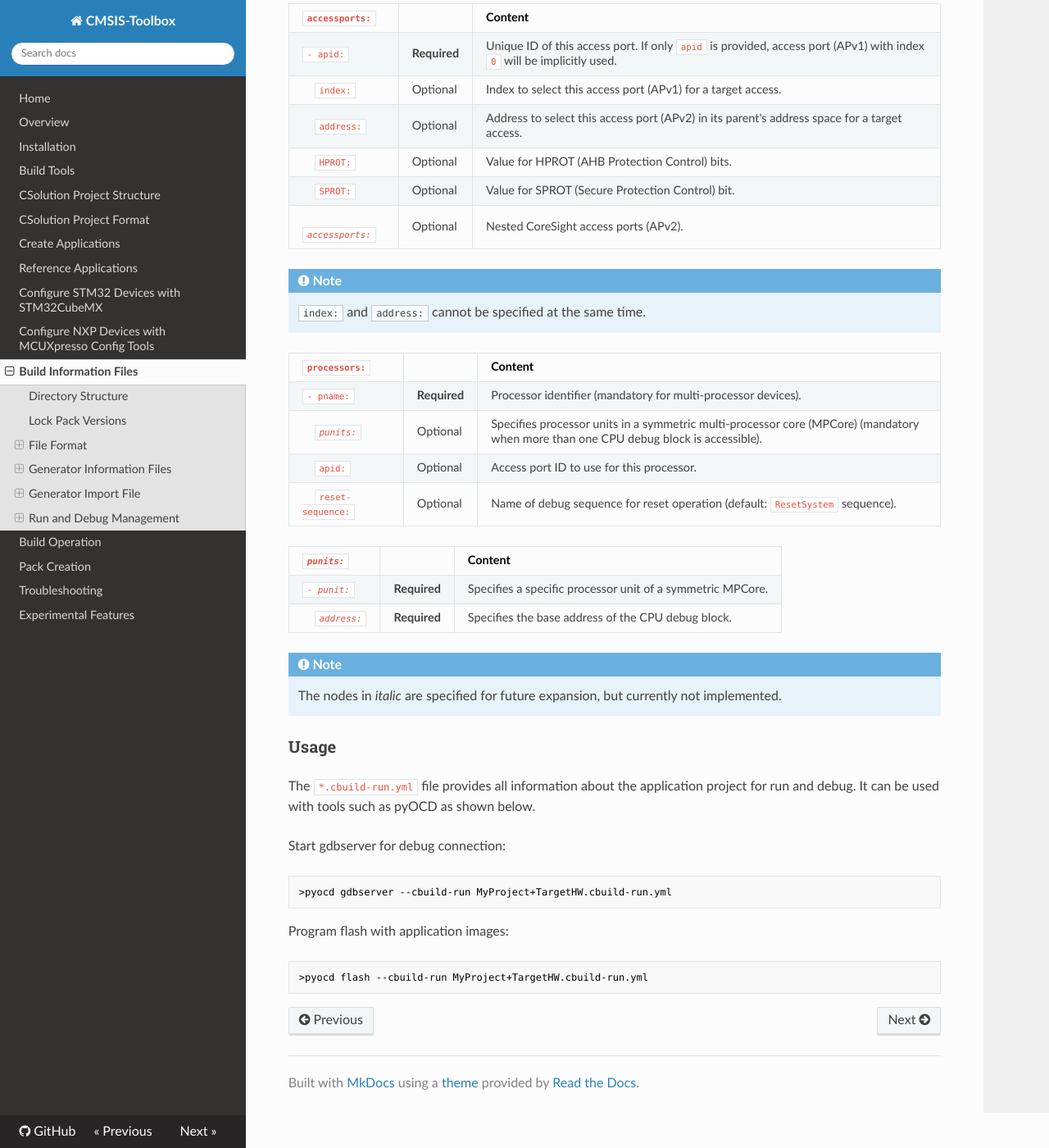
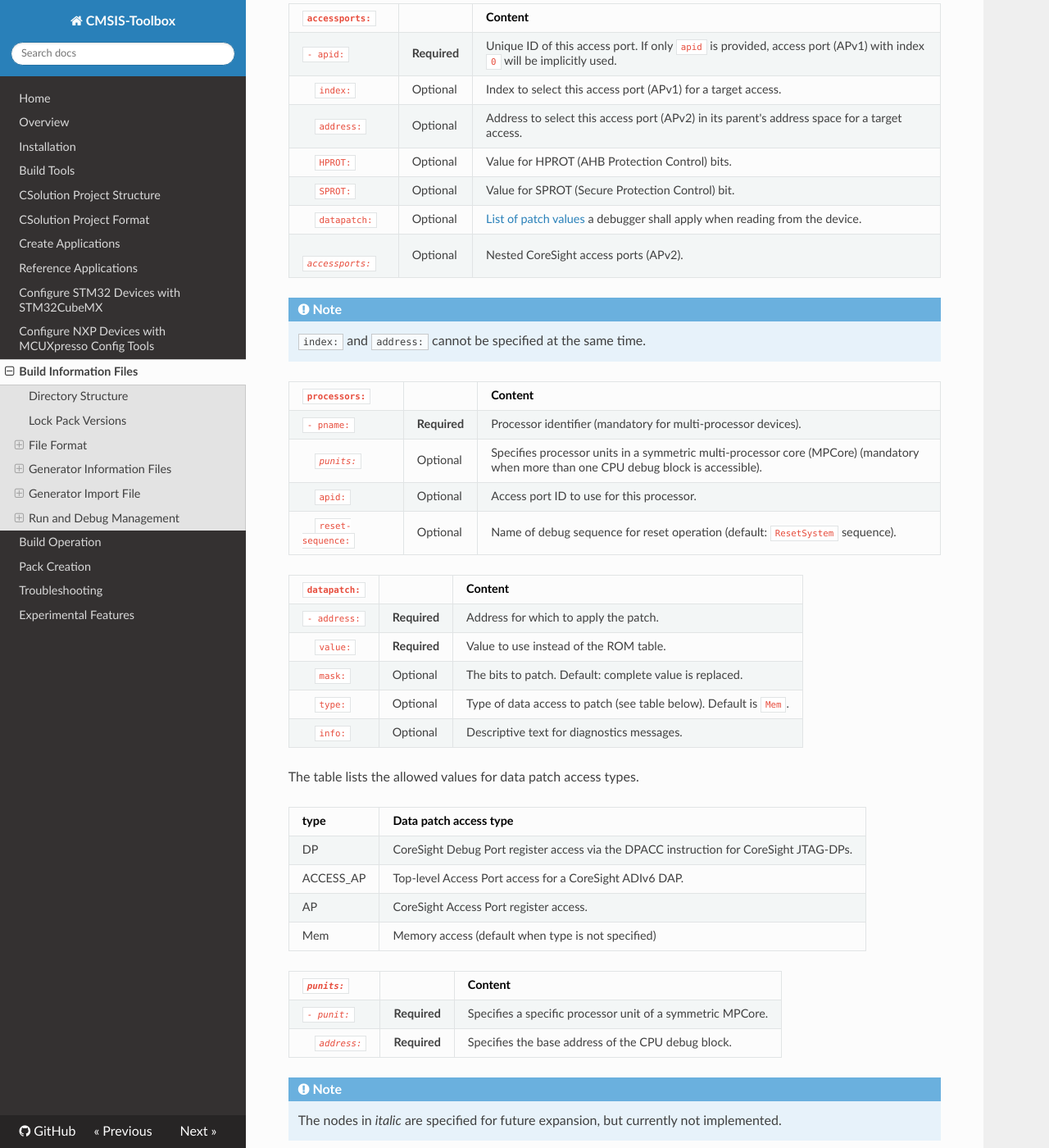
Before and after one commit to Open-CMSIS-Pack/cmsis-toolbox, an MkDocs documentation site: the page built from docs/YML-CBuild-Format.md, in a window 1280 px wide and 1400 px high, scrolled down 26461 px. Shown: the whole window at 82% size. Built offline with MkDocs 1.6.1, drawn with Linux system fonts in a browser that asks for light colours; nearby versions of some CDN libraries.

Commit message:
debug-topology: datapatch added (see https://github.com/Open-CMSIS-Pack/devtools/issues/2045)

```diff
--- a/docs/YML-CBuild-Format.md
+++ b/docs/YML-CBuild-Format.md
@@ -1112,7 +1112,7 @@ debug-topology:
 &nbsp;&nbsp;&nbsp; `processors:`                  |   Optional   | Map of `pname` identifiers to access port IDs (mandatory for multi-processor devices).
 &nbsp;&nbsp;&nbsp; `swj:`                         |   Optional   | Device allows switching between Serial Wire Debug (SWD) and JTAG protocols (`true` or `false`).
 &nbsp;&nbsp;&nbsp; `dormant:`                     |   Optional   | Device requires the dormant state to switch debug protocols (`true` or `false`).
-&nbsp;&nbsp;&nbsp; `sdf:`                         |   Optional   | [System Description File (`*.sdf`)](https://open-cmsis-pack.github.io/Open-CMSIS-Pack-Spec/main/html/sdf_pg.html) specified in the [DFP](https://open-cmsis-pack.github.io/Open-CMSIS-Pack-Spec/main/html/pdsc_family_pg.html#element_debugconfig).
+&nbsp;&nbsp;&nbsp; *`sdf:`*                       |   Optional   | [System Description File (`*.sdf`)](https://open-cmsis-pack.github.io/Open-CMSIS-Pack-Spec/main/html/sdf_pg.html) specified in the [DFP](https://open-cmsis-pack.github.io/Open-CMSIS-Pack-Spec/main/html/pdsc_family_pg.html#element_debugconfig).
 
 `debugports:`                                     |              | Content
 :-------------------------------------------------|--------------|:------------------------------------
@@ -1130,6 +1130,7 @@ debug-topology:
 &nbsp;&nbsp;&nbsp; `address:`                     |   Optional   | Address to select this access port (APv2) in its parent's address space for a target access.
 &nbsp;&nbsp;&nbsp; `HPROT:`                       |   Optional   | Value for HPROT (AHB Protection Control) bits.
 &nbsp;&nbsp;&nbsp; `SPROT:`                       |   Optional   | Value for SPROT (Secure Protection Control) bit.
+&nbsp;&nbsp;&nbsp; `datapatch:`                   |   Optional   | [List of patch values](https://open-cmsis-pack.github.io/Open-CMSIS-Pack-Spec/main/html/pdsc_family_pg.html#element_dbg_datapatch) a debugger shall apply when reading from the device.
 &nbsp;&nbsp;&nbsp; *`accessports:`*               |   Optional   | Nested CoreSight access ports (APv2).
 
 !!! Note
@@ -1141,6 +1142,23 @@ debug-topology:
 &nbsp;&nbsp;&nbsp; *`punits:`*                    |   Optional   | Specifies processor units in a symmetric multi-processor core (MPCore) (mandatory when more than one CPU debug block is accessible).
 &nbsp;&nbsp;&nbsp; `apid:`                        |   Optional   | Access port ID to use for this processor.
 &nbsp;&nbsp;&nbsp; `reset-sequence:`              |   Optional   | Name of debug sequence for reset operation (default: `ResetSystem` sequence).
+
+`datapatch:`                                      |              | Content
+:-------------------------------------------------|--------------|:------------------------------------
+`- address:`                                      |**Required**  | Address for which to apply the patch.
+&nbsp;&nbsp;&nbsp; `value:`                       |**Required**  | Value to use instead of the ROM table.
+&nbsp;&nbsp;&nbsp; `mask:`                        |   Optional   | The bits to patch. Default: complete value is replaced.
+&nbsp;&nbsp;&nbsp; `type:`                        |   Optional   | Type of data access to patch (see table below). Default is `Mem`.
+&nbsp;&nbsp;&nbsp; `info:`                        |   Optional   | Descriptive text for diagnostics messages.
+
+The table lists the allowed values for data patch access types.
+
+type       | Data patch access type
+:----------|:-----------------------------
+DP         | CoreSight Debug Port register access via the DPACC instruction for CoreSight JTAG-DPs.
+ACCESS_AP  | Top-level Access Port access for a CoreSight ADIv6 DAP.
+AP         | CoreSight Access Port register access.
+Mem        | Memory access (default when type is not specified)
 
 *`punits:`*                                       |              | Content
 :-------------------------------------------------|--------------|:------------------------------------
```
